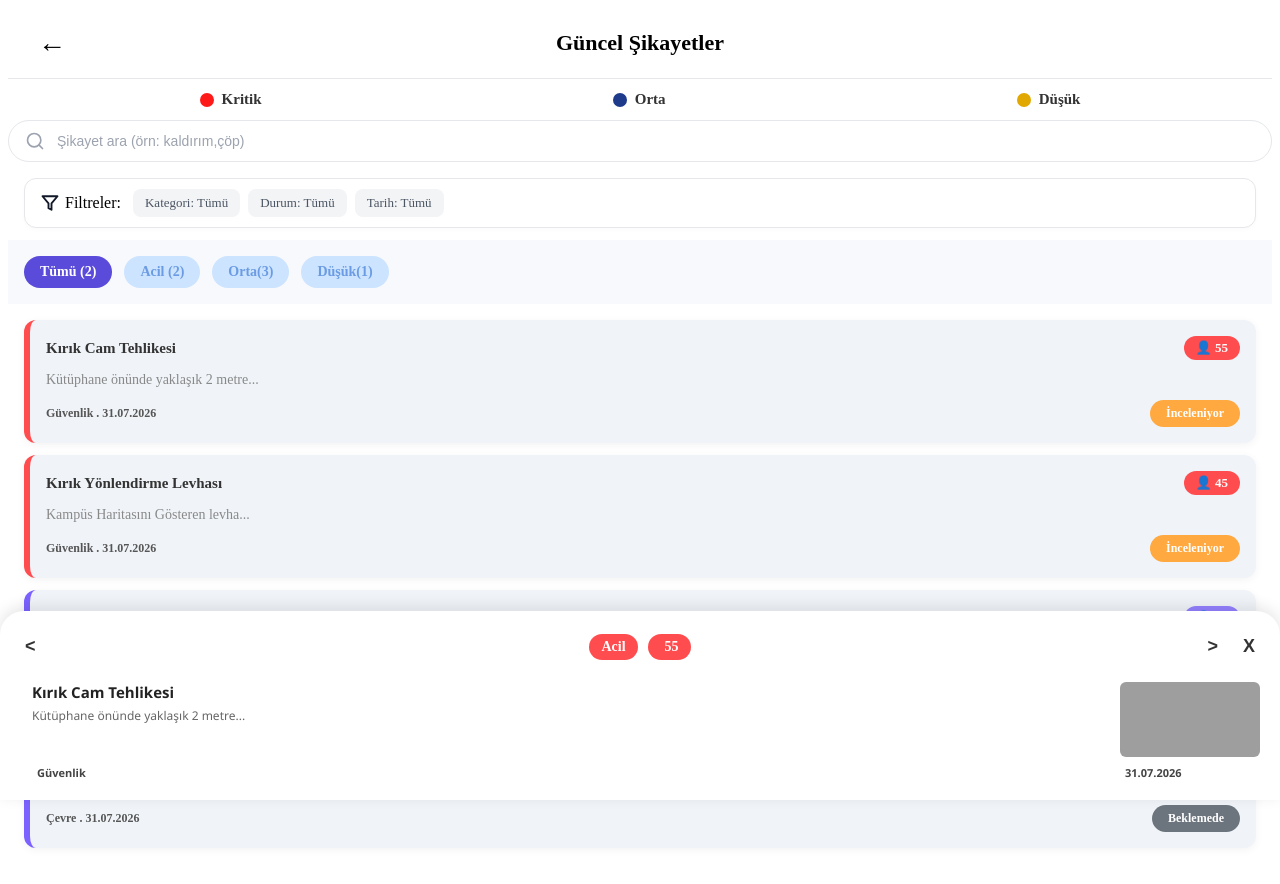
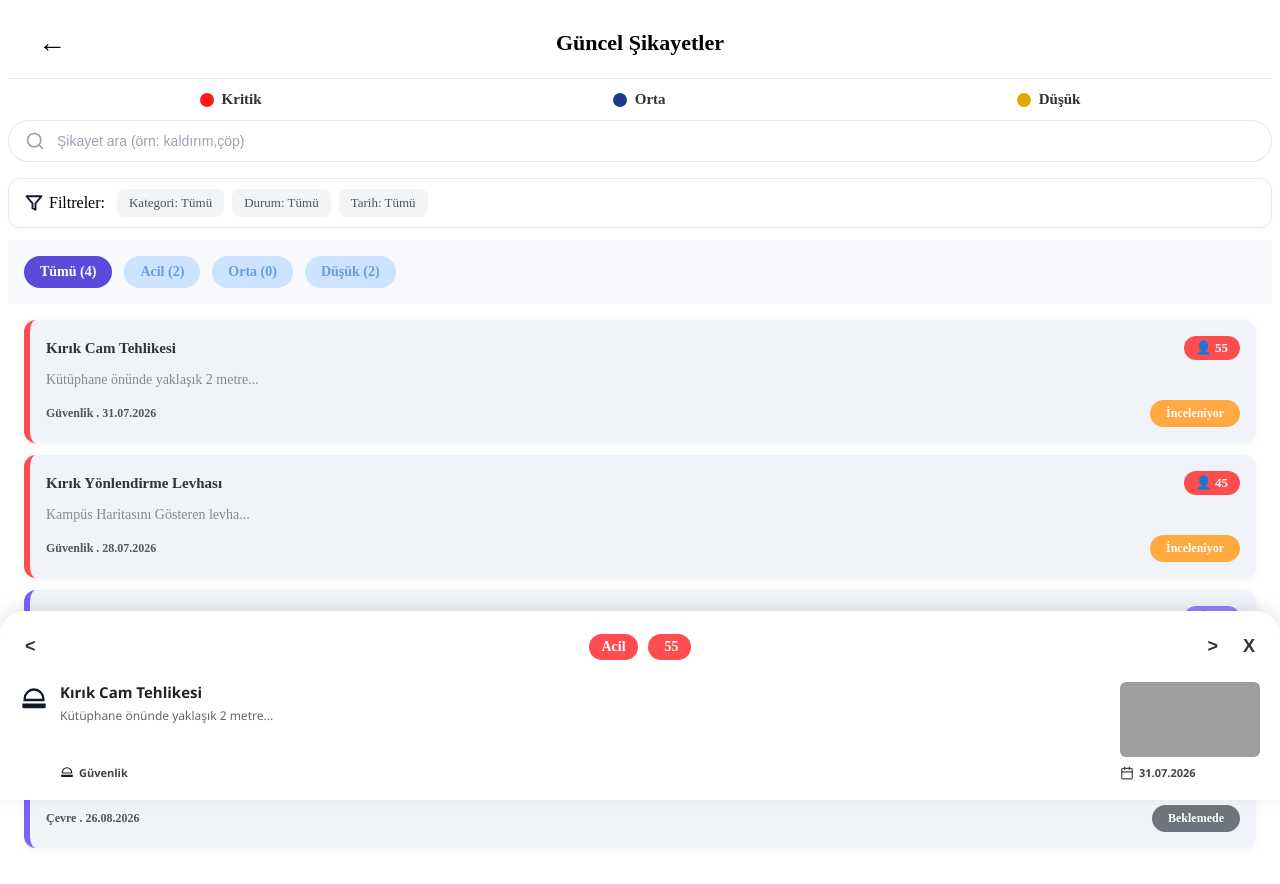
Before and after one commit to abdussamedtoprak-bs/sikayet-haritasi-mobil, an Angular app: page /complaints in a window 1280 px wide. Both pictures are taken after a click on the element 640 px from the left and 381 px from the top of the page. Built offline with nearby package versions, Linux system fonts and the light colour scheme; grey boxes are pictures that could not be loaded.

Commit message:
feat:kart detay bileseni ikonlari figma ile esitlendi ve filtre hizalamalari duzenlendi

```diff
--- a/src/app/components/complaints/active-filter-badges/active-filter-badges.css
+++ b/src/app/components/complaints/active-filter-badges/active-filter-badges.css
@@ -7,6 +7,10 @@
     padding: 10px 16px;
     margin:12px 16px;
     box-shadow:0 2px 4px rgba(0, 0, 0, 0.02);
+    width: 100%;
+    box-sizing: border-box;
+    margin-left: 0;
+    margin-right: 0;
 }
 
 .badges-header{
--- a/src/app/components/complaints/complaint-detail-sheet/complaint-detail-sheet.css
+++ b/src/app/components/complaints/complaint-detail-sheet/complaint-detail-sheet.css
@@ -92,7 +92,6 @@
 .icon-wrapper {
     flex-shrink: 0;
     padding-top: 2px; /* Baret ikonunu başlıkla hizalar */
-    font-size: 20px;
 }
 
 .text-content {
@@ -147,3 +146,35 @@
     margin-top: auto;
     white-space: nowrap; /* YENİ: Metnin kesinlikle tek satırda kalmasını sağlar */
 }
+
+/* --- SVG İKON STİLLERİ --- */
+
+/* Başlığın yanındaki büyük baret */
+    .large-helmet-icon {
+    width: 28px;
+    height: 28px;
+    fill: #111827; /* Figma'daki koyu siyah/gri tonu */
+    display: block;
+}
+
+/* Kategori yanındaki küçük baret */
+.small-helmet-icon {
+    width: 14px;
+    height: 14px;
+    fill: #111827;
+    flex-shrink: 0;
+}
+
+/* Tarih yanındaki küçük takvim */
+.small-calendar-icon {
+    width: 14px;
+    height: 14px;
+    stroke: #444444; /* Metin rengiyle uyumlu gri */
+    flex-shrink: 0;
+}
+
+/* .icon-wrapper için ufak düzeltme (Eğer SVG yukarıda kalırsa padding-top'u artırabilirsin) */
+.icon-wrapper {
+    flex-shrink: 0;
+    padding-top: 4px; /* Başlıkla aynı hizada olması için hafifçe aşağı ittik */
+}
--- a/src/app/components/complaints/complaint-detail-sheet/complaint-detail-sheet.html
+++ b/src/app/components/complaints/complaint-detail-sheet/complaint-detail-sheet.html
@@ -35,8 +35,11 @@
         <div class="info-section">
         <!-- Baret İkonu Alanı -->
         <div class="icon-wrapper">
-            <i class="icon-helmet"></i>
-            <!-- EĞER ikonun görünmüyorsa geçici olarak şu emojiyi test için açabilirsin: ⛑️ -->
+            <!-- Figma'daki gibi kalın/dolu baret SVG'si -->
+            <svg class="large-helmet-icon" viewBox="0 0 24 24" fill="currentColor">
+                <path d="M12 2a9 9 0 0 0-9 9v2h18v-2a9 9 0 0 0-9-9zm0 2c3.87 0 7 3.13 7 7H5c0-3.87 3.13-7 7-7z"/>
+                <path d="M2 15h20v3a1 1 0 0 1-1 1H3a1 1 0 0 1-1-1v-3z"/>
+            </svg>
         </div>
 
         <!-- Başlık, Açıklama ve Kategori (Dikey dizilim) -->
@@ -47,7 +50,10 @@
             </p>
             <!-- Kategori Kısmı -->
             <div class="category">
-                <i class="icon-bag"></i>
+                <svg class="small-helmet-icon" viewBox="0 0 24 24" fill="currentColor">
+                    <path d="M12 2a9 9 0 0 0-9 9v2h18v-2a9 9 0 0 0-9-9zm0 2c3.87 0 7 3.13 7 7H5c0-3.87 3.13-7 7-7z"/>
+                    <path d="M2 15h20v3a1 1 0 0 1-1 1H3a1 1 0 0 1-1-1v-3z"/>
+                </svg>
                 <span>{{ complaint?.metaInfo ? complaint!.metaInfo.split(' . ')[0] : 'Güvenlik' }}</span>
             </div>
 
@@ -59,7 +65,12 @@
         <img src="şikayet-fotoğrafı.png" alt="Şikayet Fotoğrafı" class="complaint-image">
         <!-- Tarih Kısmı -->
         <div class="date">
-            <i class="icon-calendar"></i>
+            <svg class="small-calendar-icon" viewBox="0 0 24 24" fill="none" stroke="currentColor" stroke-width="2" stroke-linecap="round" stroke-linejoin="round">
+                <rect x="3" y="4" width="18" height="18" rx="2" ry="2"></rect>
+                <line x1="16" y1="2" x2="16" y2="6"></line>
+                <line x1="8" y1="2" x2="8" y2="6"></line>
+                <line x1="3" y1="10" x2="21" y2="10"></line>
+            </svg>
             <span>{{ complaint?.metaInfo ? complaint!.metaInfo.split(' . ')[1] : '31.07.2026' }}</span>
             </div>
         </div>
--- a/src/app/components/complaints/tab-filter/tab-filter.html
+++ b/src/app/components/complaints/tab-filter/tab-filter.html
@@ -1,8 +1,7 @@
 <div class="tab-filter-container">
-
-    <!-- Eğer activeTab 'tumu' ise 'active' class'ını ekle, değilse çıkar .tıkladığımızda butonun renginin değişmesi için kullanılır-->
-    <button class="tab-btn" [class.active]="activeTab==='Tümü'" (click)="onTabClick('Tümü')">Tümü (2)</button>
-    <button class="tab-btn" [class.active]="activeTab==='Acil'" (click)="onTabClick('Acil')">Acil (2)</button>
-    <button class="tab-btn" [class.active]="activeTab==='Orta'" (click)="onTabClick('Orta')">Orta(3)</button>
-    <button class="tab-btn" [class.active]="activeTab==='Düşük'" (click)="onTabClick('Düşük')">Düşük(1)</button>
+    <!-- Eğer activeTab 'Tümü' ise 'active' class'ını ekle, değilse çıkar. Tıkladığımızda butonun renginin değişmesi için kullanılır -->
+    <button class="tab-btn" [class.active]="activeTab==='Tümü'" (click)="onTabClick('Tümü')">Tümü ({{ counts.tumu }})</button>
+    <button class="tab-btn" [class.active]="activeTab==='Acil'" (click)="onTabClick('Acil')">Acil ({{ counts.acil }})</button>
+    <button class="tab-btn" [class.active]="activeTab==='Orta'" (click)="onTabClick('Orta')">Orta ({{ counts.orta }})</button>
+    <button class="tab-btn" [class.active]="activeTab==='Düşük'" (click)="onTabClick('Düşük')">Düşük ({{ counts.dusuk }})</button>
 </div>
--- a/src/app/components/complaints/tab-filter/tab-filter.ts
+++ b/src/app/components/complaints/tab-filter/tab-filter.ts
@@ -1,4 +1,4 @@
-import { Component,EventEmitter,Output } from '@angular/core';
+import { Component,EventEmitter,Output,Input } from '@angular/core';
 
 @Component({
   selector: 'app-tab-filter',
@@ -8,8 +8,11 @@ import { Component,EventEmitter,Output } from '@angular/core';
 })
 export class TabFilter {
 
+  // Dışarıdan gelecek dinamik sayılar
+  @Input() counts: any = { tumu: 0, acil: 0, orta: 0, dusuk: 0 };
+
   //dışarıya seçilen sekmeyi haber verecek olan olay(event) tanımlıyoruz.
-  @Output() tabSelected=new EventEmitter<string>();
+  @Output() onFilterChange=new EventEmitter<string>();
 
   //sayfa ilk açıldığında varsayılan olarak 'tumu' sekmesi seçili olacak
   activeTab:string='Tümü';
@@ -17,6 +20,6 @@ export class TabFilter {
   //HTML de butona tıklanınca burası çalışacak ve activeTab değişkenini güncelleyecek
   onTabClick(tabName:string){
     this.activeTab=tabName;//tıklanan butonu aktif yap renklendirme için
-    this.tabSelected.emit(tabName);//hangi butona tıklandığını ana bileşene gönder
+    this.onFilterChange.emit(tabName);//hangi butona tıklandığını ana bileşene gönder
   }
 }
--- a/src/app/components/search-bar/search-bar.css
+++ b/src/app/components/search-bar/search-bar.css
@@ -6,6 +6,10 @@
     border-radius: 25px;
     padding: 10px 16px;
     margin-bottom: 16px;
+    width: 100%; /* Satırı tamamen kaplamasını sağlar */
+    box-sizing: border-box; /* Padding ve border değerlerini genişliğe dahil eder, taşmayı önler */
+    margin-left: 0;
+    margin-right: 0;
 }
 
 .search-icon-svg {
--- a/src/app/pages/complaints/complaints.html
+++ b/src/app/pages/complaints/complaints.html
@@ -20,7 +20,10 @@
     </app-filter-panel>
 
     <!-- Sekmeli Filtreleme Butonları (Tümü, Acil, Orta, Düşük) -->
-    <app-tab-filter (tabSelected)="onFilterChange($event)"></app-tab-filter>
+    <app-tab-filter
+        [counts]="tabCounts"
+        (onFilterChange)="onFilterChange($event)">
+    </app-tab-filter>
 
     <!-- Şikayet Kartları Listesi -->
     <div style="padding: 16px;">
--- a/src/app/pages/complaints/complaints.ts
+++ b/src/app/pages/complaints/complaints.ts
@@ -39,7 +39,7 @@ export class Complaints {
       title: 'Kırık Yönlendirme Levhası',
       supportCount:45,
       description:'Kampüs Haritasını Gösteren levha...',
-      metaInfo:'Güvenlik . 31.07.2026',
+      metaInfo:'Güvenlik . 28.07.2026',
       status:'İnceleniyor',
       priority:'Acil'
     },
@@ -55,7 +55,7 @@ export class Complaints {
       title: 'Hasarlı Bank',
       supportCount: 20,
       description: 'Kampüs bahçesindeki bankın otur ...',
-      metaInfo: 'Çevre . 31.07.2026',
+      metaInfo: 'Çevre . 26.08.2026',
       status: 'Beklemede',
       priority: 'Düşük'
     }
@@ -66,6 +66,16 @@ export class Complaints {
 
   // Arama çubuğuna yazılan metni tutacak değişken
   searchText: string = '';
+
+  // Tab filtrelerindeki sayıları dinamik hesaplayan getter
+  get tabCounts() {
+    return {
+      tumu: this.complaintList.length,
+      acil: this.complaintList.filter(c => c.priority === 'Acil').length,
+      orta: this.complaintList.filter(c => c.priority === 'Orta').length,
+      dusuk: this.complaintList.filter(c => c.priority === 'Düşük').length
+    };
+  }
 
   //2.Tab bileşeninden tıklama gelince bu fonksiyon çalışacak ve seçimi güncelleyecek
   onFilterChange(selectedTab:string){
```
